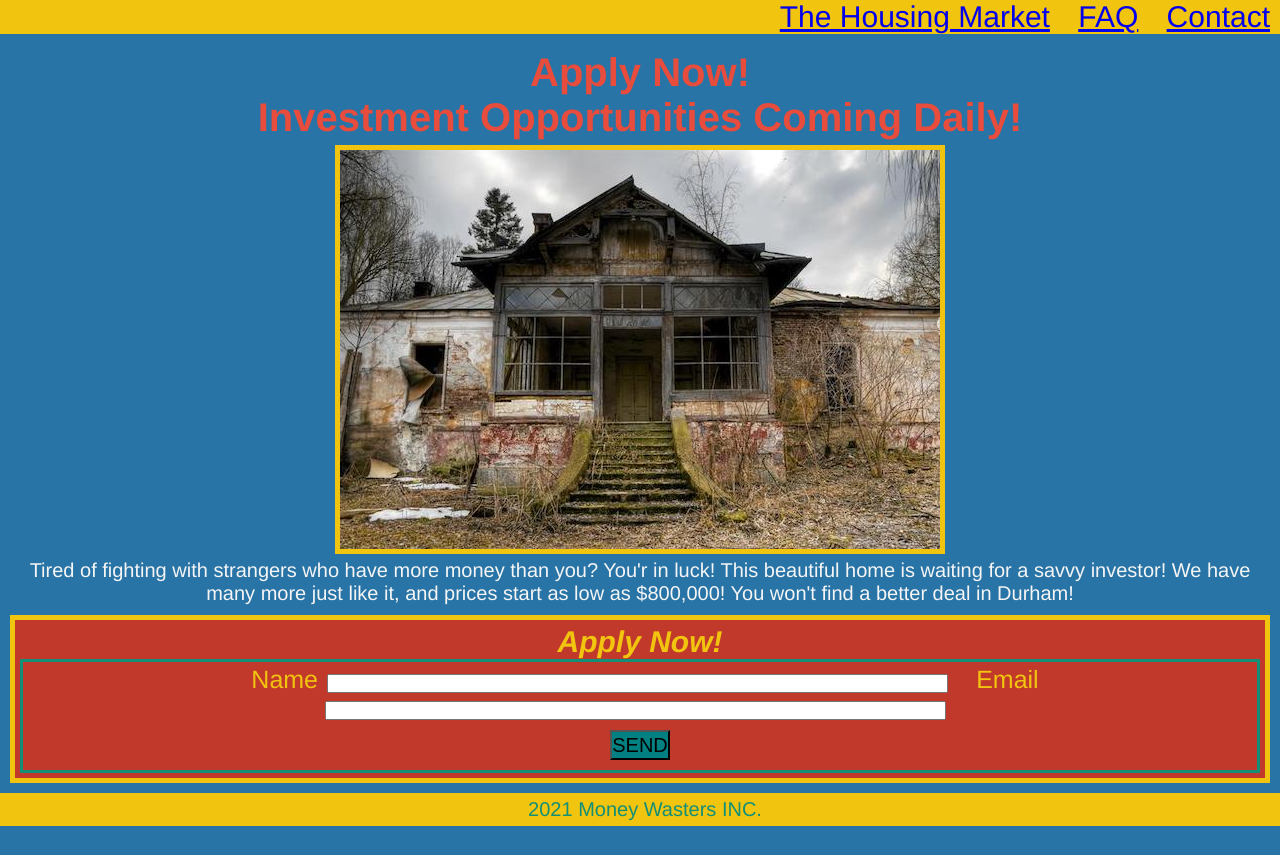
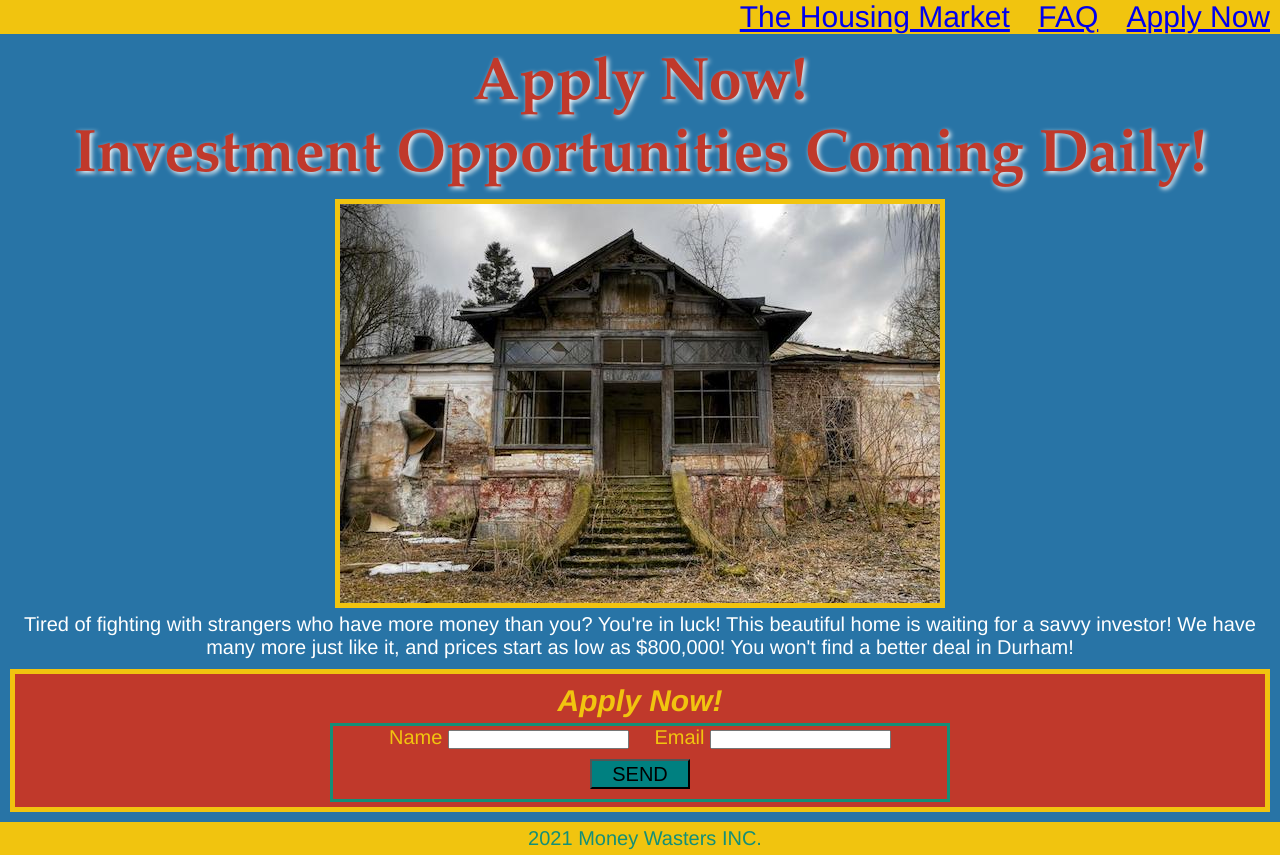
Before and after one commit to BeardoMattix/mini-project, a plain HTML site: page index.html in a window 1280 px wide. Before the commit the page ends 826 px from the top, so only its background shows below. Drawn offline with Linux system fonts and the light colour scheme.

Commit message:
updated styles

```diff
--- a/index.html
+++ b/index.html
@@ -15,7 +15,7 @@
             <ul>
                 <li> <a href="https://amp.theatlantic.com/amp/article/619071/">The Housing Market</a></li>
                 <li> <a href="#">FAQ</a></li>
-                <li> <a href="#">Contact</a></li>
+                <li> <a href="#">Apply Now</a></li>
             </ul>
         </nav>
     </div>
@@ -25,7 +25,7 @@
         <h1 class="text-center">Apply Now! <br>Investment Opportunities Coming Daily!</h1>
         <figure>
             <img src="./creepy_house.jpeg" alt="Creepy House">
-            <figcaption class="text-center">Tired of fighting with strangers who have more money than you? You'r in luck! This beautiful home is waiting for a savvy investor! We have many more just like it, and prices start as low as $800,000! You won't find a better deal in Durham!</figcaption>
+            <figcaption class="text-center">Tired of fighting with strangers who have more money than you? You're in luck! This beautiful home is waiting for a savvy investor! We have many more just like it, and prices start as low as $800,000! You won't find a better deal in Durham!</figcaption>
         </figure>
     </main>
     <section class="section">
@@ -34,11 +34,11 @@
         <form>
            <ul>
                <li>
-                   <label class="text-right" for="Name">Name</label>
+                   <label class="text" for="Name">Name</label>
                    <input class="text" id="name" name="username">
                </li>
                <li>
-                   <label class="text-right" for="Email">Email</label>
+                   <label class="text" for="Email">Email</label>
                    <input class="text" id="email" email="user-email">
                </li>
            </ul>
--- a/style.css
+++ b/style.css
@@ -18,9 +18,16 @@ header {
     font-family: 'Franklin Gothic Medium', 'Arial Narrow', Arial, sans-serif;
     font-size: 20px;
     color: #E74C3C;
-    background-color: #F1C40F;
+    background-color: #35BDD6;
     display: inline;
     text-align: right;
+}
+
+h1 {
+    font-family: garamond;
+    color: #C0392B;
+    font-size: 60px;
+    text-shadow: 2px 2px 5px white;
 }
 
 li {
@@ -51,31 +58,41 @@ nav {
     color: #F1C40F;
 }
 figure {
-    color: whitesmoke;
+    color: white;
     margin: 5px;
 }
 button {
     height: 30px;
-    width: 60px;
+    width: 100px;
     background-color: teal;
     text-align: center;
     font-size: 20px;
     margin: 10px;
 }
-label {
-    display: inline-block;
+label [type=text] {
+    display: block;
+    text-align: left;
+    margin: 0;
     font-size: 25px;
     padding: 3px;
+
 }
 
-input {
+input [type=text] {
+    display: inline;
+    margin: 0;
     width: 50%;
+}
+form {
+    display: block;
+    text-align: center;
 }
 .container {
 box-sizing: border-box;
 display: block;
-width: 100%;
+width: 50%;
 border: 3px solid #148F77;
+margin: auto;
 }
 
 footer {
@@ -94,3 +111,7 @@ footer {
 .text-right {
     text-align: right;
 }
+h2 {
+    margin: auto;
+    padding: 5px;
+}
```
